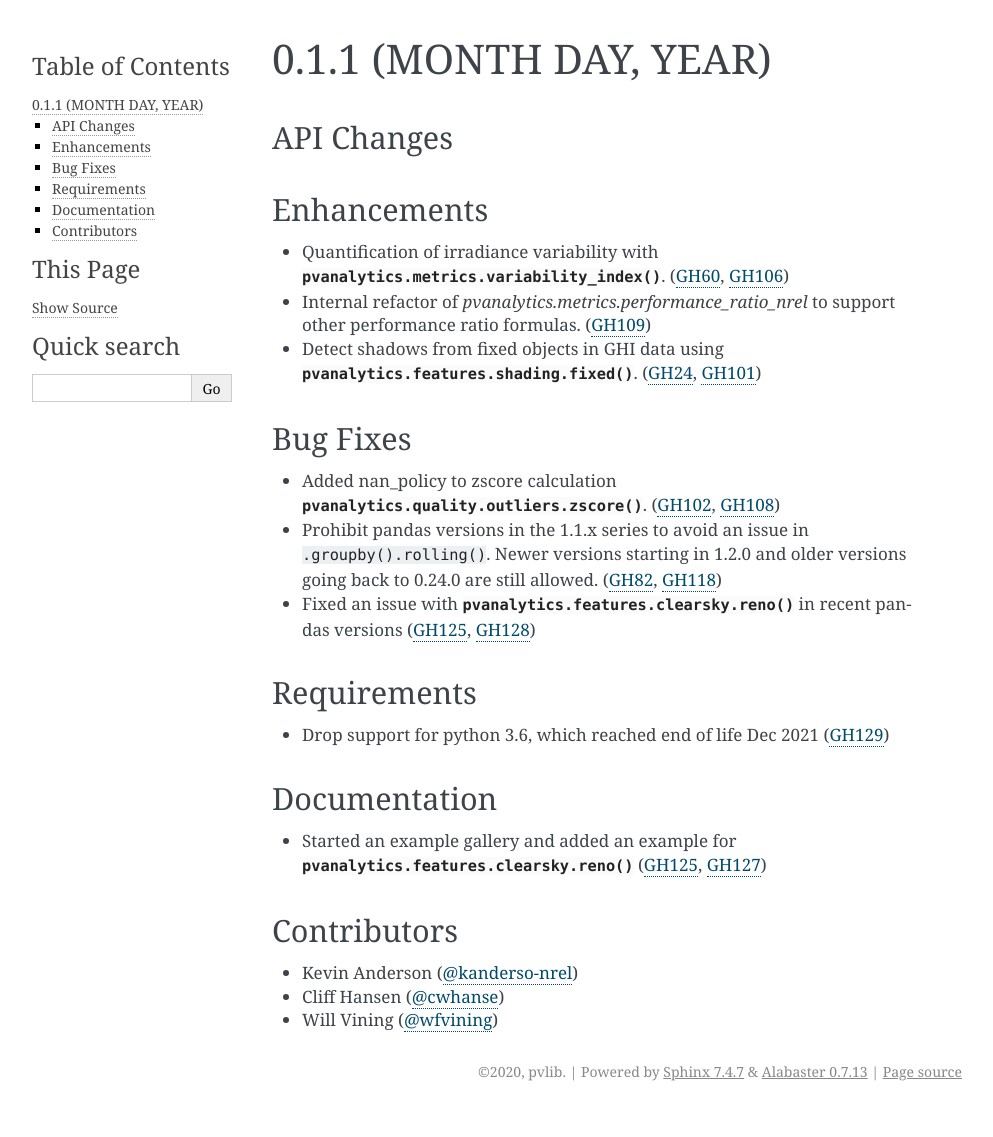
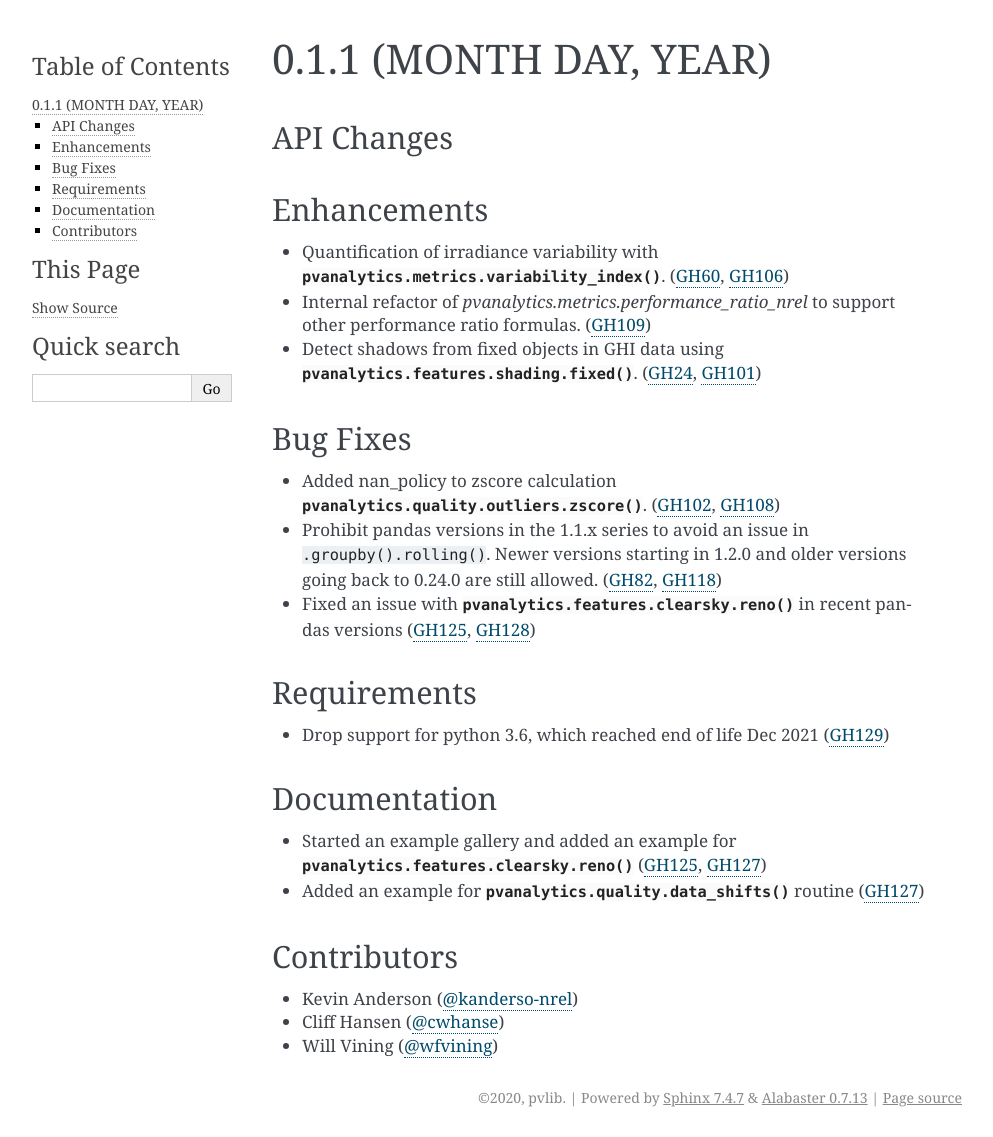
Before and after one commit to pvlib/pvanalytics, a Sphinx documentation site: the page built from docs/whatsnew/0.1.1.rst, in a window 1280 px wide. Shown: the whole page, without its empty margins (148-1141 px from the left). Built offline with Sphinx 7.4.7, drawn with Linux system fonts in a browser that asks for light colours; pages that are not in the unit, such as notebooks, are missing from menus; before the commit the page ends 1111 px from its top, so only the background shows below that.

Commit message:
updated the whatsnew file in the documentation section.

```diff
--- a/docs/whatsnew/0.1.1.rst
+++ b/docs/whatsnew/0.1.1.rst
@@ -37,6 +37,8 @@ Documentation
 
 * Started an example gallery and added an example for
   :py:func:`pvanalytics.features.clearsky.reno`  (:issue:`125`, :pull:`127`)
+* Added an example for
+  :py:func:`pvanalytics.quality.data_shifts` routine  (:pull:`127`)
 
 Contributors
 ~~~~~~~~~~~~
```
